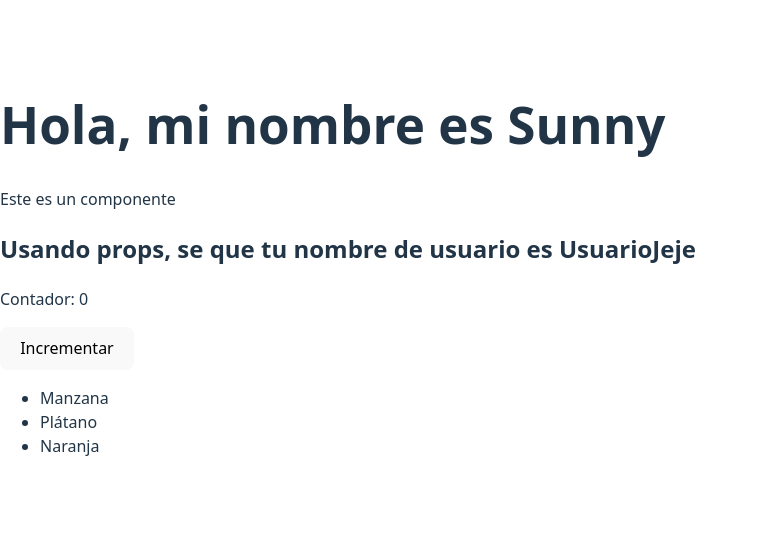
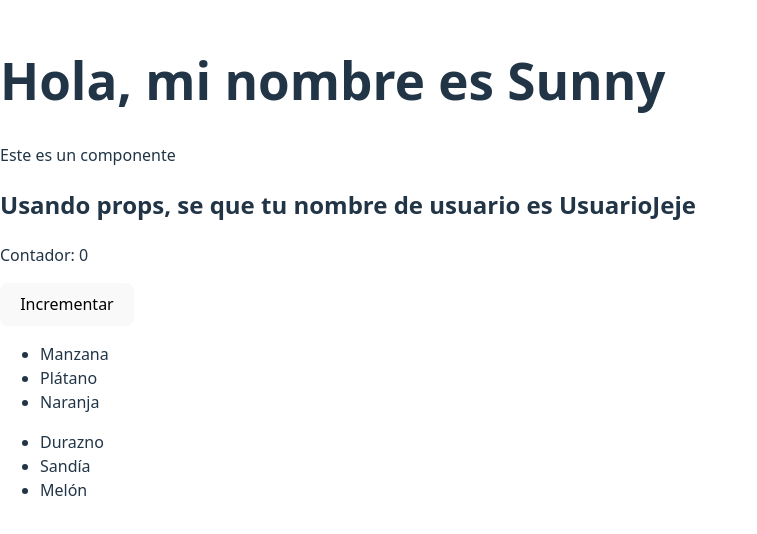
Before and after one commit to SunnySuaSal/mi-primer-react, a React (Vite) app: page / in a window 1280 px wide. Shown: the part 132-666 px from the top of the page, without its empty margins (0-757 px from the left). Built offline with nearby package versions, Linux system fonts and the light colour scheme.

Commit message:
Uses key for rendering dinamic lists

```diff
--- a/src/App.jsx
+++ b/src/App.jsx
@@ -7,6 +7,12 @@ function App(){
   const nombre = "Sunny"
 
   const frutas = ["Manzana", "Plátano", "Naranja"] //Estas listas normalmente vienen de una API
+
+  const frutasDin = [ //Si la lista va a ser dinamica, React te pide un key para identificar los elementos
+    {id: 1, nombre: "Durazno"},
+    {id: 2, nombre: "Sandía"},
+    {id: 3, nombre: "Melón"}
+  ]
 
   return(
     <>
@@ -28,6 +34,15 @@ function App(){
         }
       </ul>
 
+      <ul>
+        {
+          frutasDin.map(fruta => (
+          <li key={fruta.id}> {fruta.nombre} </li>
+          )
+          )
+        }
+      </ul>
+
     </>
      )
 }
```
